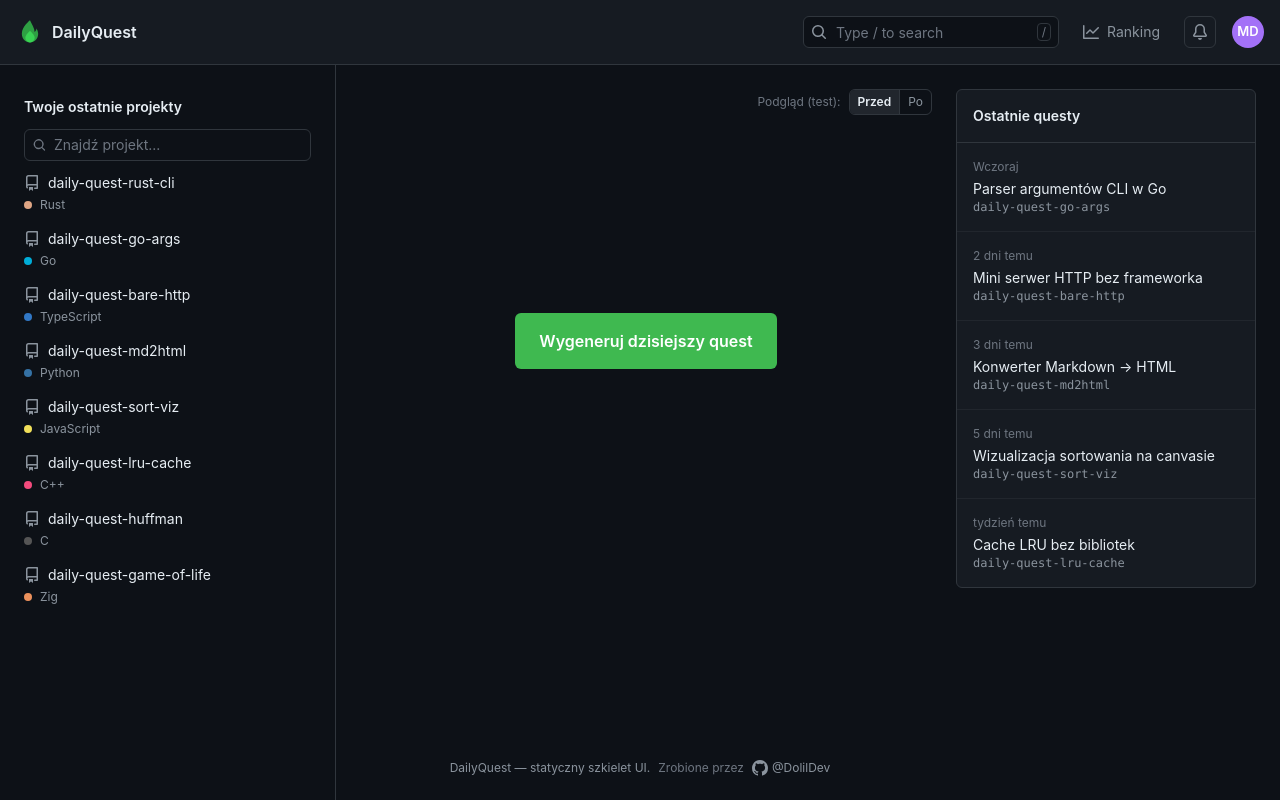
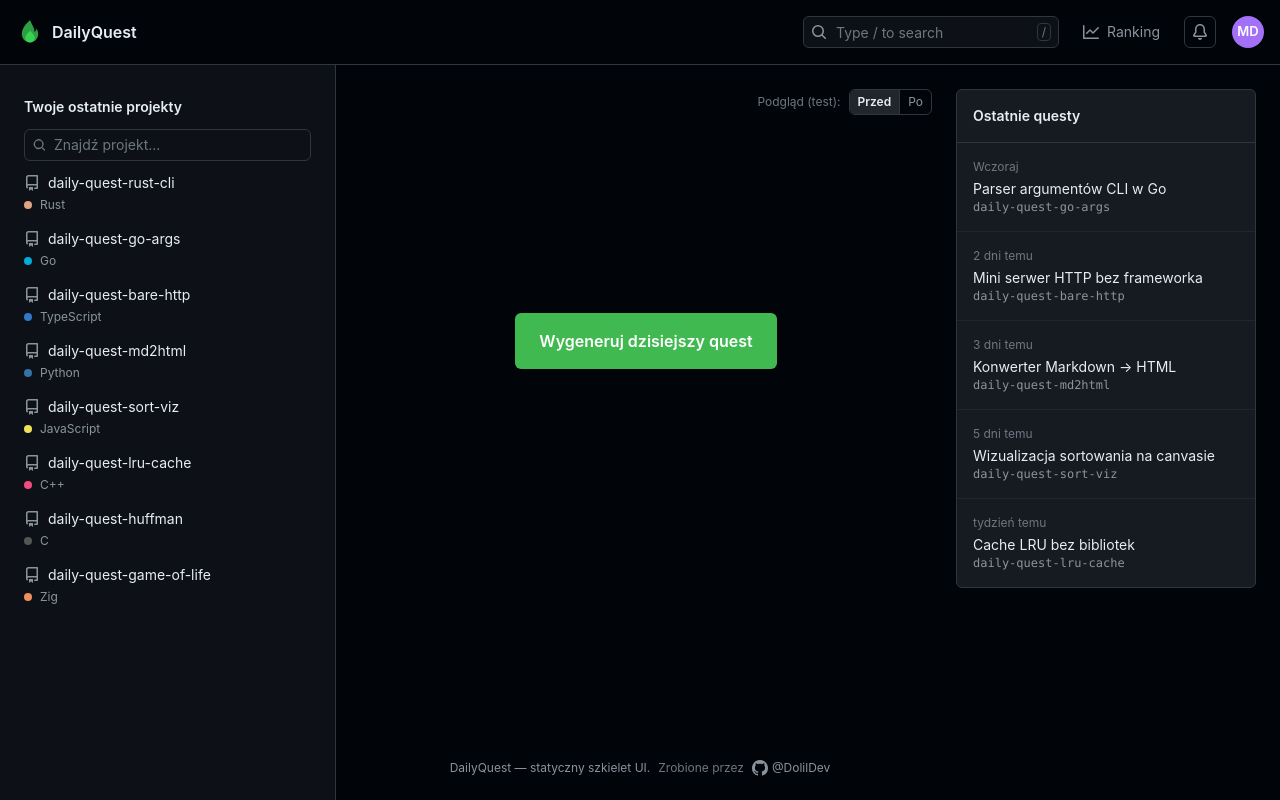
Before and after one commit to DolilDev/NewRepoEveryDay, a Next.js app: page / in a window 1280 px wide. Built offline with nearby package versions, Linux system fonts and the light colour scheme.

Commit message:
Ustaw tło #010409 dla navbara, środka, stopki i body (panele bez zmian)

```diff
--- a/app/globals.css
+++ b/app/globals.css
@@ -7,7 +7,8 @@
    Żadnych innych, losowych kolorów w komponentach.
    ========================================================================= */
 :root {
-  --color-canvas: #0d1117; /* tło całej strony */
+  --color-canvas: #0d1117; /* tło paneli (lewy/prawy), pola */
+  --color-canvas-deep: #010409; /* głębokie tło: body, navbar, środek, stopka */
   --color-surface: #161b22; /* karty, panele, navbar */
   --color-hover: #21262d; /* hover, aktywne elementy, pola */
   --color-fg: #e6edf3; /* tekst główny */
--- a/app/layout.tsx
+++ b/app/layout.tsx
@@ -16,7 +16,7 @@ export default function RootLayout({
 }) {
   return (
     <html lang="pl">
-      <body className="flex min-h-screen flex-col bg-gh-bg font-sans text-gh-text antialiased">
+      <body className="flex min-h-screen flex-col bg-gh-bg-deep font-sans text-gh-text antialiased">
         <Header />
         <main className="flex-1">{children}</main>
         <Footer />
--- a/app/page.tsx
+++ b/app/page.tsx
@@ -104,8 +104,8 @@ export default function DashboardPage() {
       {/* WYŚRODKOWANY KONTENER TREŚCI (max 1280px) — tylko środek + prawy panel. */}
       <div className="mx-auto max-w-[1280px] px-6 py-6">
         <div className="flex flex-col gap-6 lg:flex-row">
-          {/* ŚRODEK — generowanie / realizacja questa */}
-          <section className="min-w-0 flex-1">
+          {/* ŚRODEK — generowanie / realizacja questa (głębokie tło #010409) */}
+          <section className="min-w-0 flex-1 bg-gh-bg-deep">
             {/* Przełącznik testowy stanu A/B */}
             <div className="mb-4 flex items-center justify-end gap-2 text-xs text-gh-subtle">
               <span className="hidden sm:inline">Podgląd (test):</span>
--- a/components/Footer.tsx
+++ b/components/Footer.tsx
@@ -10,7 +10,7 @@ function GitHubMark() {
 
 export default function Footer() {
   return (
-    <footer className="mt-12">
+    <footer className="mt-12 bg-gh-bg-deep">
       <div className="mx-auto flex max-w-[1280px] flex-wrap items-center justify-center gap-x-2 gap-y-1 px-6 py-6 text-xs text-gh-muted">
         <span>DailyQuest — statyczny szkielet UI.</span>
         <span className="text-gh-subtle">Zrobione przez</span>
--- a/components/Header.tsx
+++ b/components/Header.tsx
@@ -43,7 +43,7 @@ export default function Header() {
   const rankingActive = pathname.startsWith("/leaderboard");
 
   return (
-    <header className="border-b border-gh-border bg-gh-surface">
+    <header className="border-b border-gh-border bg-gh-bg-deep">
       {/* Pełna szerokość okna — bez wyśrodkowanego kontenera, by elementy
           dosięgały skrajnych rogów (padding boczny 16px). */}
       <div className="flex h-16 items-center justify-between gap-4 px-4">
--- a/tailwind.config.ts
+++ b/tailwind.config.ts
@@ -12,6 +12,7 @@ const config: Config = {
         // GitHub dark (Primer) — każdy kolor pochodzi ze zmiennej CSS z globals.css.
         gh: {
           bg: "var(--color-canvas)",
+          "bg-deep": "var(--color-canvas-deep)",
           surface: "var(--color-surface)",
           surface2: "var(--color-hover)",
           border: "var(--color-border)",
```
